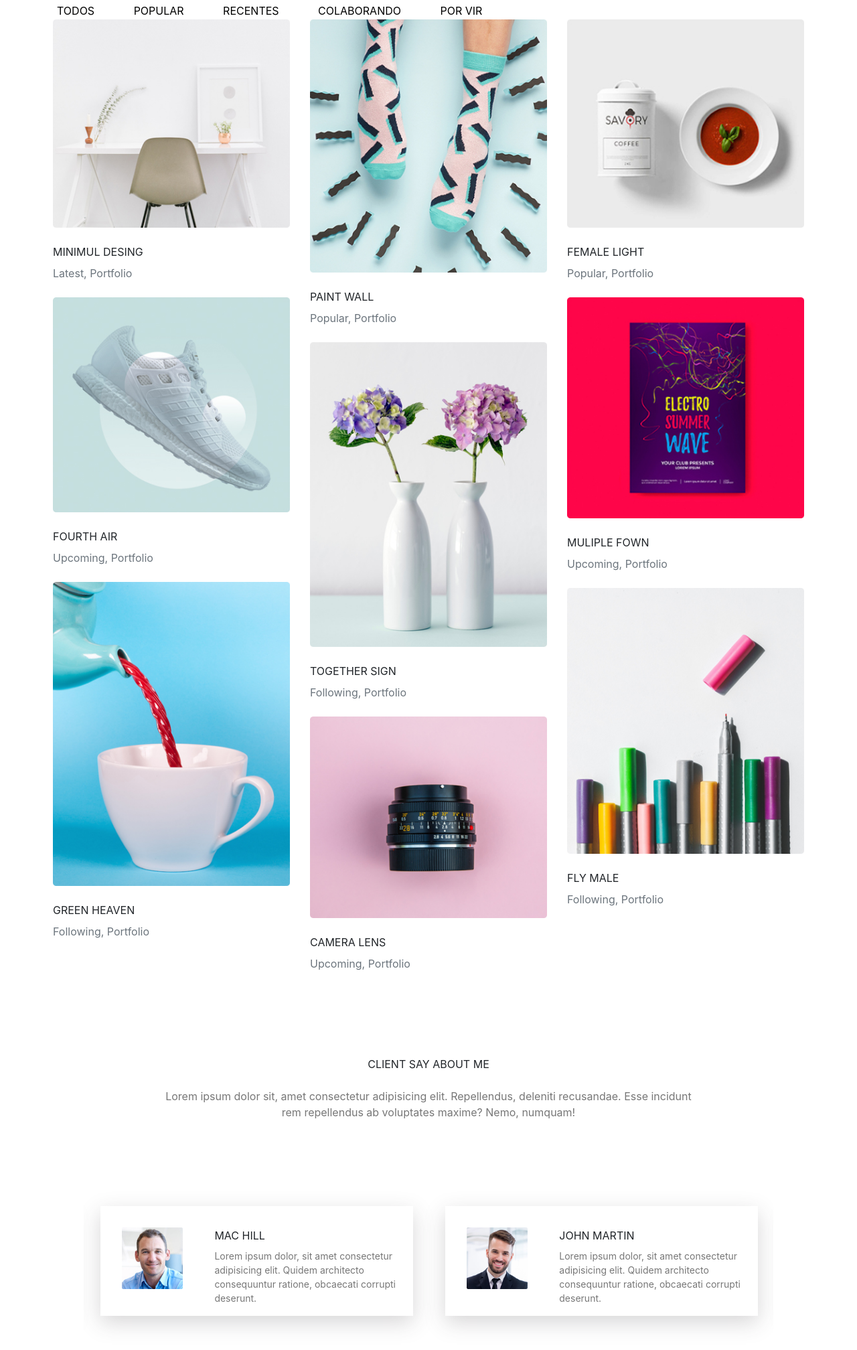
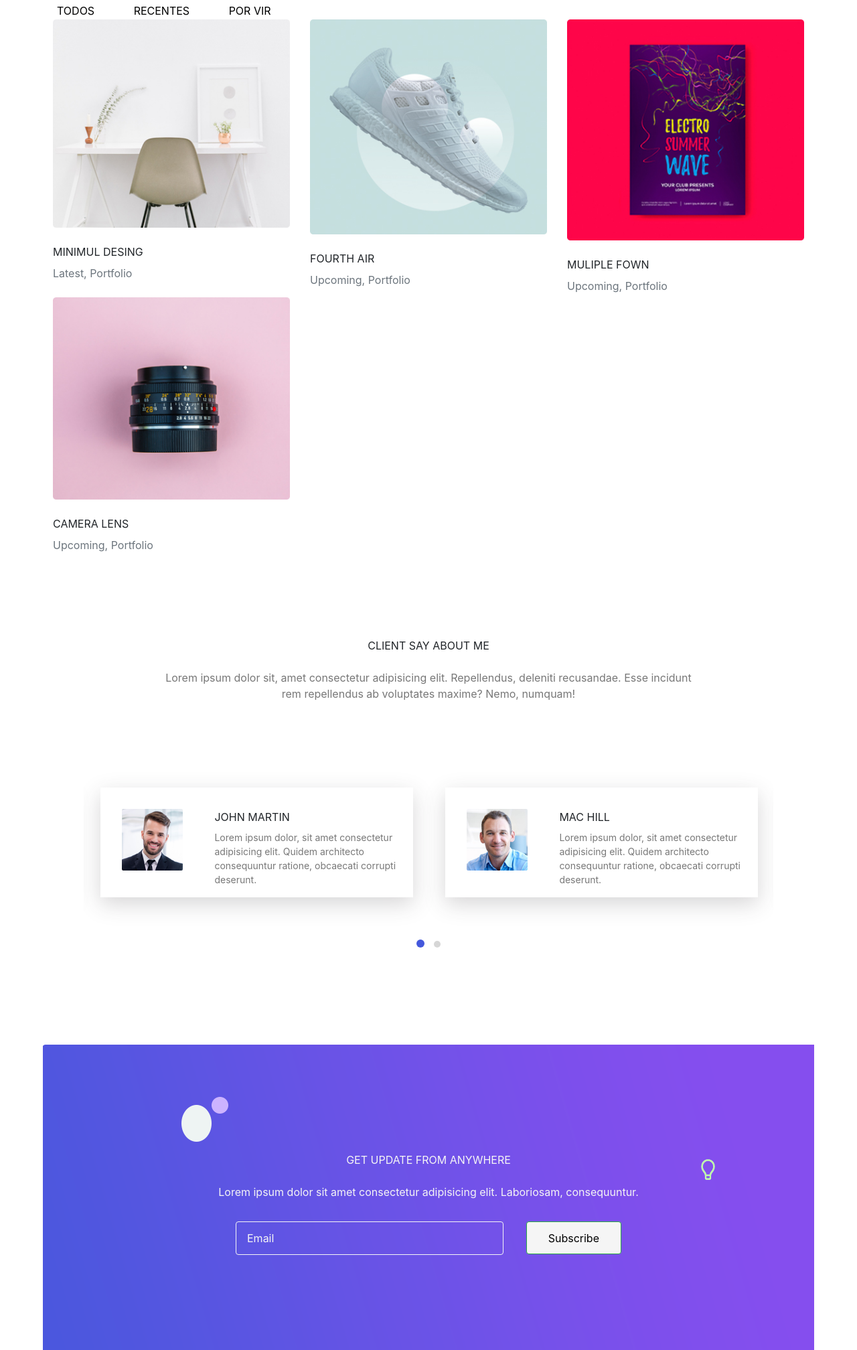
Before and after one commit to Iyonissio/Portifolio, a plain HTML site: page Index.html in a window 1280 px wide. Shown: the part 3052-5068 px from the top of the page at 67% size. Drawn offline with Linux system fonts and the light colour scheme.

Commit message:
actualizando portfolio

```diff
--- a/Index.html
+++ b/Index.html
@@ -289,9 +289,7 @@
 
                 <div class="button-group">
                     <button type="button" class="active" id="btn1" data-filter="*">Todos</button>
-                    <button type="button" data-filter=".popular">Popular</button>
                     <button type="button" data-filter=".latest">Recentes</button>
-                    <button type="button" data-filter=".following">Colaborando</button>
                     <button type="button" data-filter=".upcoming">Por vir</button>
                 </div>
 
@@ -306,32 +304,6 @@
                             <div class="title py-4">
                                 <h4 class="text-uppercase">Minimul Desing</h4>
                                 <span class="text-secondary">Latest, Portfolio</span>
-                            </div>
-                        </div>
-                    </div>
-                    <div class="col-lg-4 col-md-6 col-sm-12 element-item popular">
-                        <div class="our-project">
-                            <div class="img">
-                                <a class="test-popup-link" href="./img/portfolio/p2.jpg">
-                                    <img src="./img/portfolio/p2.jpg" alt="portfolio-2" class="img-fluid">
-                                </a>
-                            </div>
-                            <div class="title py-4">
-                                <h4 class="text-uppercase">Paint Wall</h4>
-                                <span class="text-secondary">Popular, Portfolio</span>
-                            </div>
-                        </div>
-                    </div>
-                    <div class="col-lg-4 col-md-6 col-sm-12 element-item popular">
-                        <div class="our-project">
-                            <div class="img">
-                                <a class="test-popup-link" href="./img/portfolio/p3.jpg">
-                                    <img src="./img/portfolio/p3.jpg" alt="portfolio-3" class="img-fluid">
-                                </a>
-                            </div>
-                            <div class="title py-4">
-                                <h4 class="text-uppercase">Female light</h4>
-                                <span class="text-secondary">Popular, Portfolio</span>
                             </div>
                         </div>
                     </div>
@@ -361,45 +333,7 @@
                             </div>
                         </div>
                     </div>
-                    <div class="col-lg-4 col-md-6 col-sm-12 element-item following">
-                        <div class="our-project">
-                            <div class="img">
-                                <a class="test-popup-link" href="./img/portfolio/p6.jpg">
-                                    <img src="./img/portfolio/p6.jpg" alt="portfolio-6" class="img-fluid">
-                                </a>
-                            </div>
-                            <div class="title py-4">
-                                <h4 class="text-uppercase">Together sign</h4>
-                                <span class="text-secondary">Following, Portfolio</span>
-                            </div>
-                        </div>
-                    </div>
-                    <div class="col-lg-4 col-md-6 col-sm-12 element-item following">
-                        <div class="our-project">
-                            <div class="img">
-                                <a class="test-popup-link" href="./img/portfolio/p7.jpg">
-                                    <img src="./img/portfolio/p7.jpg" alt="portfolio-7" class="img-fluid">
-                                </a>
-                            </div>
-                            <div class="title py-4">
-                                <h4 class="text-uppercase">Green Heaven</h4>
-                                <span class="text-secondary">Following, Portfolio</span>
-                            </div>
-                        </div>
-                    </div>
-                    <div class="col-lg-4 col-md-6 col-sm-12 element-item following">
-                        <div class="our-project">
-                            <div class="img">
-                                <a class="test-popup-link" href="./img/portfolio/p8.jpg">
-                                    <img src="./img/portfolio/p8.jpg" alt="portfolio-8" class="img-fluid">
-                                </a>
-                            </div>
-                            <div class="title py-4">
-                                <h4 class="text-uppercase">Fly Male</h4>
-                                <span class="text-secondary">Following, Portfolio</span>
-                            </div>
-                        </div>
-                    </div>
+
                     <div class="col-lg-4 col-md-6 col-sm-12 element-item upcoming">
                         <div class="our-project">
                             <div class="img">
@@ -438,36 +372,6 @@
 
             <div class="container carousel py-lg-5">
                 <div class="owl-carousel owl-theme">
-                    <div class="client row">
-                        <div class="col-lg-4 col-md-12 client-img">
-                            <img src="./img/testimonials/t1.jpg" alt="img1" class="img-fluid">
-                        </div>
-                        <div class="col-lg-8 col-md-12 about-client">
-                            <h4 class="text-uppercase">John Martin</h4>
-                            <p class="para">Lorem ipsum dolor, sit amet consectetur adipisicing elit. Quidem architecto
-                                consequuntur ratione, obcaecati corrupti deserunt.</p>
-                        </div>
-                    </div>
-                    <div class="client row">
-                        <div class="col-lg-4 col-md-12 client-img">
-                            <img src="./img/testimonials/t2.jpg" alt="img2" class="img-fluid">
-                        </div>
-                        <div class="col-lg-8 col-md-12 about-client">
-                            <h4 class="text-uppercase">Mac Hill</h4>
-                            <p class="para">Lorem ipsum dolor, sit amet consectetur adipisicing elit. Quidem architecto
-                                consequuntur ratione, obcaecati corrupti deserunt.</p>
-                        </div>
-                    </div>
-                    <div class="client row">
-                        <div class="col-lg-4 col-md-12 client-img">
-                            <img src="./img/testimonials/t1.jpg" alt="img1" class="img-fluid">
-                        </div>
-                        <div class="col-lg-8 col-md-12 about-client">
-                            <h4 class="text-uppercase">John Martin</h4>
-                            <p class="para">Lorem ipsum dolor, sit amet consectetur adipisicing elit. Quidem architecto
-                                consequuntur ratione, obcaecati corrupti deserunt.</p>
-                        </div>
-                    </div>
                     <div class="client row">
                         <div class="col-lg-4 col-md-12 client-img">
                             <img src="./img/testimonials/t2.jpg" alt="img2" class="img-fluid">
@@ -552,7 +456,7 @@
                 </div>
                 <div class="copyrights text-center">
                     <p class="para">
-
+                        <p>2021</p>
                         <!--<a href="#"><span style="color: var(--primary-color);">Daily Tuition</span></a> -->
                     </p>
                 </div>
```
